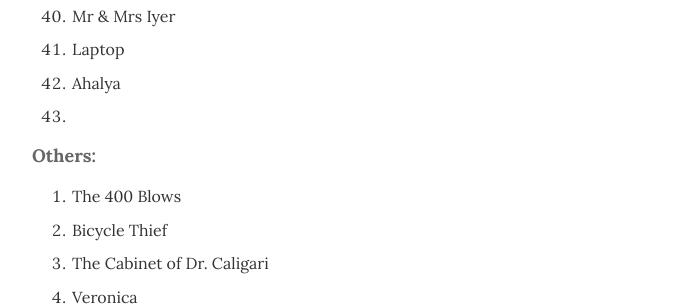
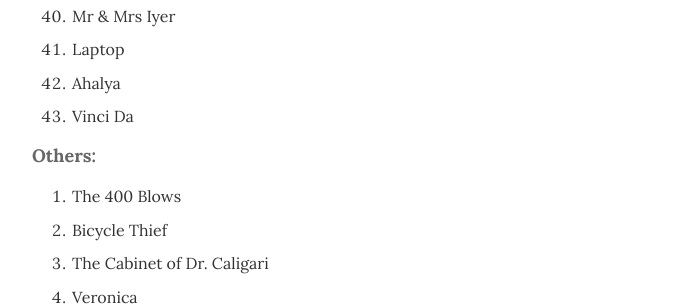
Before and after one commit to argumentativeyouth/pblog, a Jekyll site: the page built from _pages/movies.md, in a window 1280 px wide and 900 px high, scrolled down 9341 px. Shown: the part 219-525 px from the top of the window, without its empty margins (293-986 px from the left). Built offline with Jekyll 4.4.1, drawn with Linux system fonts in a browser that asks for light colours.

Commit message:
Update movies.md

```diff
--- a/_pages/movies.md
+++ b/_pages/movies.md
@@ -288,7 +288,7 @@
 40. Mr & Mrs Iyer
 41. Laptop
 42. Ahalya
-43.
+43. Vinci Da
 
 **Others:**
 1. The 400 Blows
```
